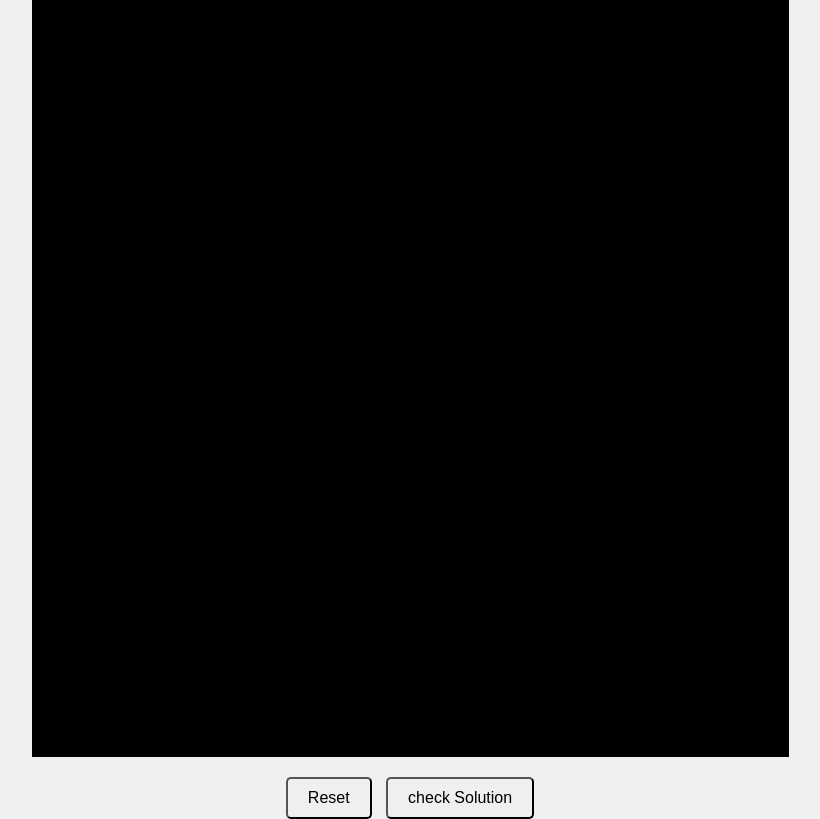
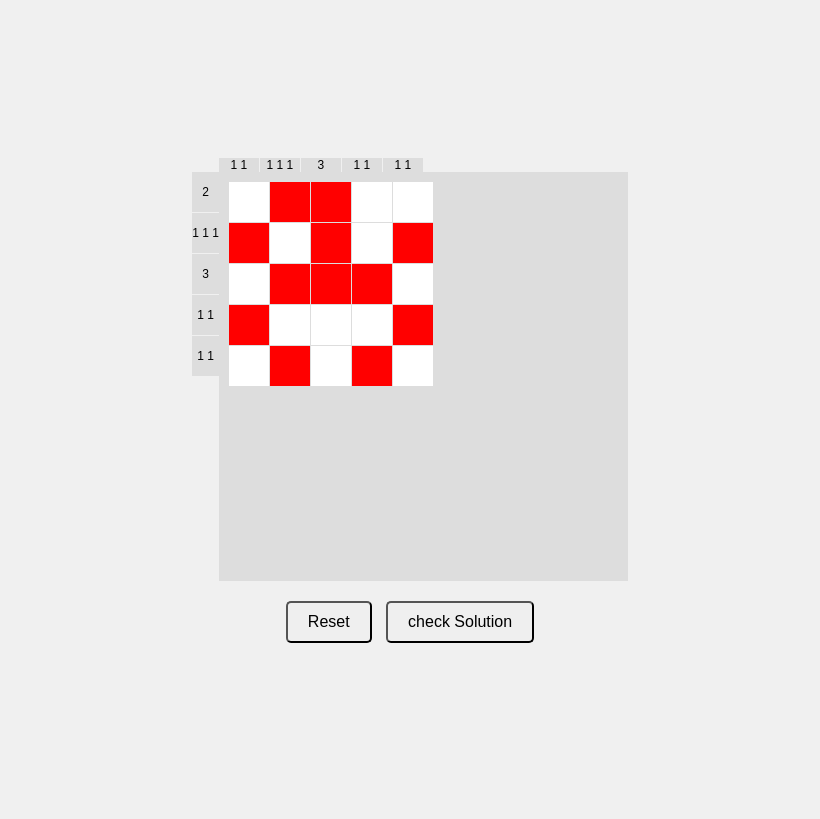
Before and after one commit to VanoKi/Christmas-Shop, a plain HTML site: page index.html in a window 1280 px wide. Both pictures are taken after a click on the button "check Solution". Shown: the whole page, without its empty margins (230-1050 px from the left). Drawn offline with Linux system fonts and the light colour scheme.

Commit message:
fix: correct styles

```diff
--- a/script.js
+++ b/script.js
@@ -1,25 +1,13 @@
 const solution = [
-    [0, 0, 0, 0, 0, 0, 0, 0, 0, 0, 0, 0, 0, 0, 0, 0, 0, 0],
-  [0, 0, 0, 0, 0, 0, 0, 0, 0, 0, 0, 0, 0, 0, 0, 0, 0, 0],
-  [0, 0, 0, 0, 0, 0, 0, 0, 0, 0, 0, 0, 0, 0, 0, 0, 0, 0],
-  [0, 0, 0, 0, 1, 1, 1, 0, 0, 0, 0, 1, 1, 1, 0, 0, 0, 0],
-  [0, 0, 0, 1, 1, 1, 1, 1, 0, 0, 1, 1, 1, 1, 1, 0, 0, 0],
-  [0, 0, 1, 1, 1, 1, 1, 1, 1, 1, 1, 1, 0, 1, 1, 1, 0, 0],
-  [0, 0, 1, 1, 1, 1, 1, 1, 1, 1, 1, 1, 0, 0, 1, 1, 0, 0],
-  [0, 0, 1, 1, 1, 1, 1, 1, 1, 1, 1, 1, 1, 0, 1, 1, 0, 0],
-  [0, 0, 1, 1, 1, 1, 1, 1, 1, 1, 1, 1, 1, 1, 1, 1, 0, 0],
-  [0, 0, 0, 1, 1, 1, 1, 1, 1, 1, 1, 1, 1, 1, 1, 0, 0, 0],
-  [0, 0, 0, 0, 1, 1, 1, 1, 1, 1, 1, 1, 1, 1, 0, 0, 0, 0],
-  [0, 0, 0, 0, 0, 1, 1, 1, 1, 1, 1, 1, 1, 0, 0, 0, 0, 0],
-  [0, 0, 0, 0, 0, 0, 1, 1, 1, 1, 1, 1, 0, 0, 0, 0, 0, 0],
-  [0, 0, 0, 0, 0, 0, 0, 1, 1, 1, 1, 0, 0, 0, 0, 0, 0, 0],
-  [0, 0, 0, 0, 0, 0, 0, 0, 1, 1, 0, 0, 0, 0, 0, 0, 0, 0],
-  [0, 0, 0, 0, 0, 0, 0, 0, 0, 0, 0, 0, 0, 0, 0, 0, 0, 0],
-  [0, 0, 0, 0, 0, 0, 0, 0, 0, 0, 0, 0, 0, 0, 0, 0, 0, 0],
-  [0, 0, 0, 0, 0, 0, 0, 0, 0, 0, 0, 0, 0, 0, 0, 0, 0, 0]
+    [0, 1, 1, 0, 0],
+    [1, 0, 1, 0, 1],
+    [0, 1, 1, 1, 0],
+    [1, 0, 0, 0, 1],
+    [0, 1, 0, 1, 0]
 ]
 const gridColumns = solution.length
 const gridRows = solution[0].length
+console.log(gridColumns, gridRows)
 const nonogram = document.getElementById('nonogram')
 const rowHints = document.getElementById('row-hints')
 const columnHints = document.getElementById('column-hints')
@@ -40,7 +28,7 @@ const generateHints = () => {
       rowHints.appendChild(hint)
   });
 
-    for (let col = 0; col < gridSize; col++) {
+    for (let col = 0; col < gridColumns; col++) {
         let columnData = solution.map(row => row[col]);
         const hint = document.createElement('div');
         hint.classList.add('hint-cell');
@@ -55,12 +43,13 @@ const generateHints = () => {
 
 }
 
-const createBoard = () => {
+const createBoard = (rows, columns) => {
     nonogram.innerHTML = ''
-    document.documentElement.style.setProperty('--grid-size', gridSize);
-    for (let i = 0; i <gridColumns * gridRows ; i++) {
+    document.documentElement.style.setProperty('--grid-rows', rows);
+    document.documentElement.style.setProperty('--grid-columns', columns);
+    for (let i = 0; i <columns * rows ; i++) {
         const cell = document.createElement('div');
-        cell.classList.add('ceil');
+        cell.classList.add('cell');
         cell.addEventListener('click', () => {
             if (!cell.classList.contains('hint')) {
                 cell.classList.toggle('filled')
@@ -81,8 +70,8 @@ const checkSolution = () => {
   let correct = true;
 
   cells.forEach((cell, index) => {
-      const row = Math.floor(index / gridSize);
-      const col = index % gridSize;
+      const row = Math.floor(index / gridColumns);
+      const col = index % gridColumns;
       const isFilled = cell.classList.contains('filled');
       if ((solution[row][col] === 1 && !isFilled) || (solution[row][col] === 0 && isFilled)) {
           correct = false;
@@ -103,5 +92,5 @@ const checkSolution = () => {
     }
 }
 
-createBoard()
+createBoard(gridRows, gridColumns)
 generateHints()
--- a/style.css
+++ b/style.css
@@ -1,5 +1,6 @@
 :root {
-  --grid-size: 18;
+  --grid-rows: 5;
+  --grid-columns: 5;
 }
 
 body {
@@ -58,14 +59,15 @@ body {
   display: grid;
   grid-column: 2;
   grid-row: 2;
-  grid-template-columns: repeat(var(--grid-size), 40px);
-  grid-template-rows: repeat(var(--grid-size), 40px);
+  grid-template-columns: repeat(var(--grid-columns), 40px);
+  grid-template-rows: repeat(var(--grid-rows), 40px);
   gap: 1px;
-  background-color: #000;
+  /* background-color: #000; */
+  background-color: #ddd;
   padding: 10px;
 }
 
-.ceil {
+.cell {
   width: 40px;
   height: 40px;
   background-color: #fff;
@@ -75,11 +77,11 @@ body {
   cursor: pointer;
 }
 
-.ceil.filled {
+.cell.filled {
   background-color: #ddd;
 }
 
-.ceil.hint{
+.cell.hint{
   background-color: #ddd;
   cursor: default;
 }
```
Also changed, not shown: index.html (+0 -1 lines).
